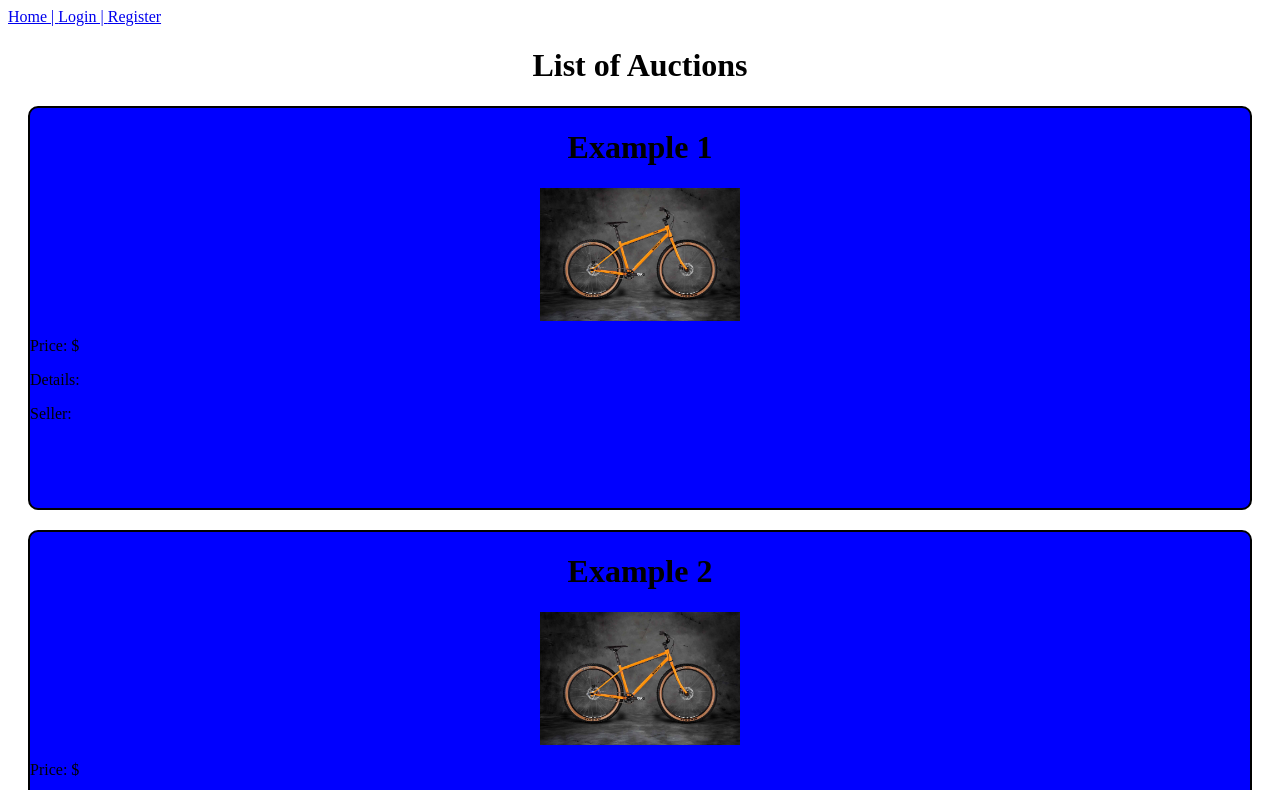
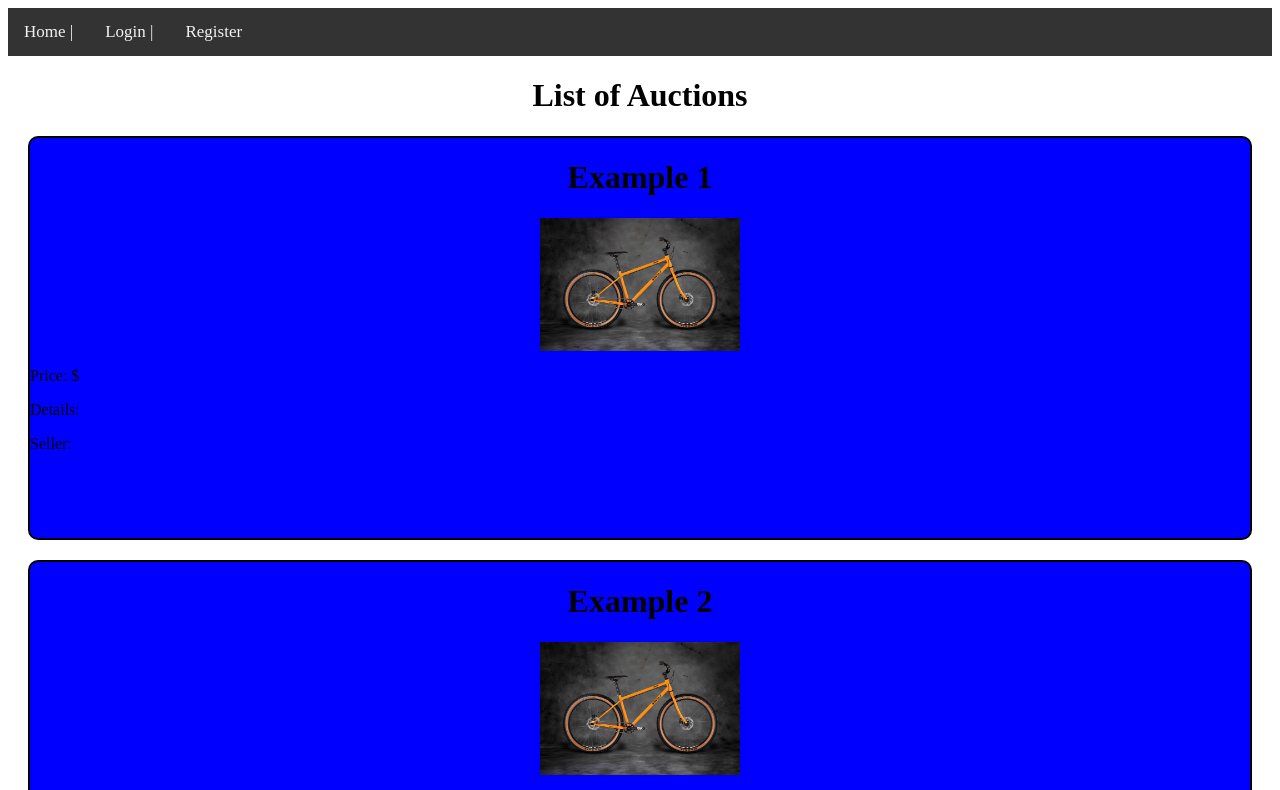
Before and after one commit to Lutsockr/Final-Capstone, a Vue app in the folder vue/: page / in a window 1280 px wide. Shown: the top 790 px of the page. Built offline with nearby package versions, Linux system fonts and the light colour scheme.

Commit message:
added a nav bar

```diff
--- a/vue/src/App.vue
+++ b/vue/src/App.vue
@@ -1,6 +1,6 @@
 <template>
   <div id="app">
-    <div id="nav">
+    <div class="topnav" id="nav">
       <router-link v-bind:to="{ name: 'home' }">Home | </router-link>
       <router-link v-bind:to="{ name: 'login' }" v-if="$store.state.token == ''">Login | </router-link>
       <router-link v-bind:to="{ name: 'register' }" v-if="$store.state.token == ''">Register</router-link>
@@ -9,3 +9,31 @@
     <router-view />
   </div>
 </template>
+<style scoped>
+.topnav {
+  background-color: #333;
+  overflow: hidden;
+}
+
+/* Style the links inside the navigation bar */
+.topnav a {
+  float: left;
+  color: #f2f2f2;
+  text-align: center;
+  padding: 14px 16px;
+  text-decoration: none;
+  font-size: 17px;
+}
+
+/* Change the color of links on hover */
+.topnav a:hover {
+  background-color: #ddd;
+  color: black;
+}
+
+/* Add a color to the active/current link */
+.topnav a.active {
+  background-color: #04AA6D;
+  color: white;
+}
+</style>
```
